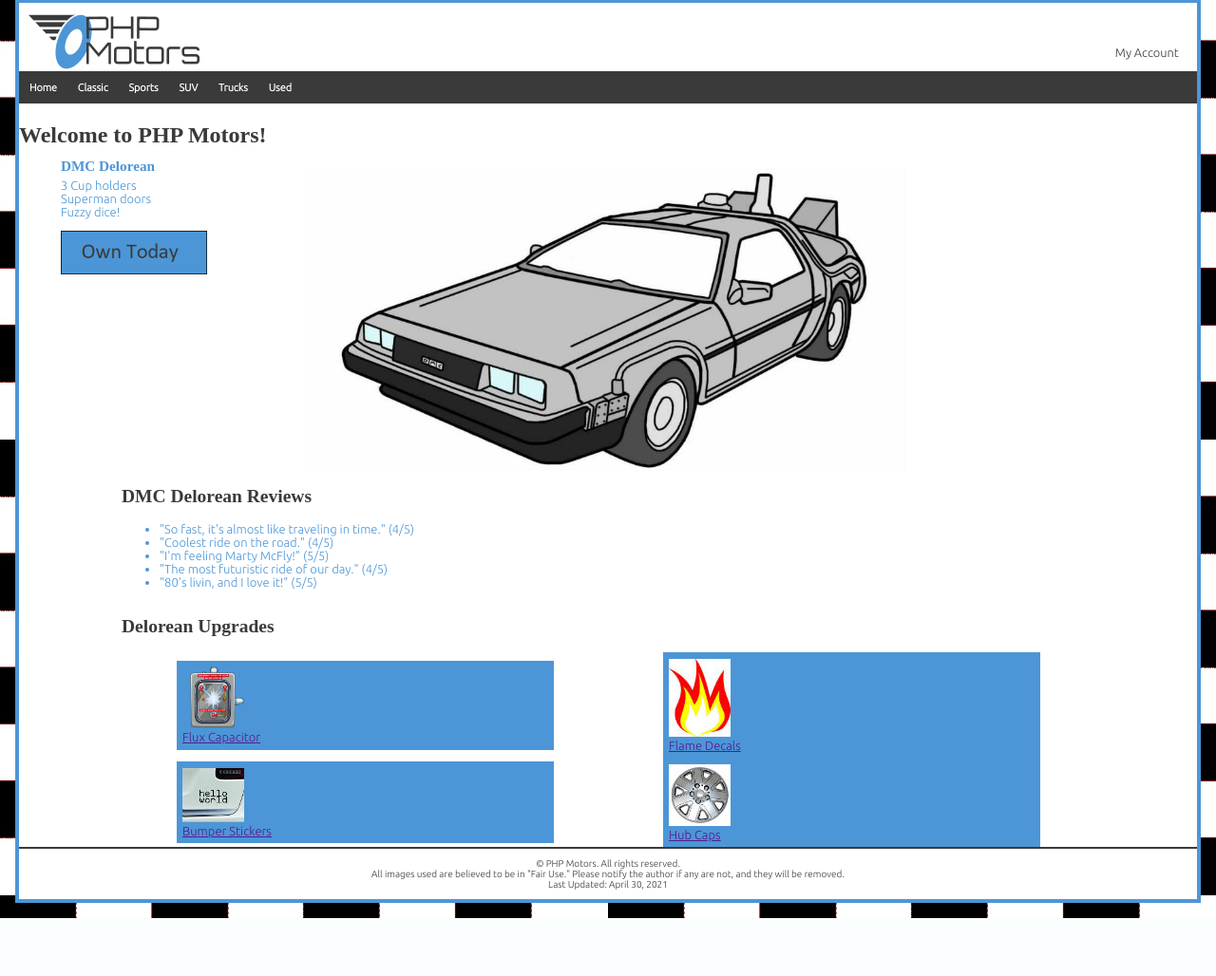
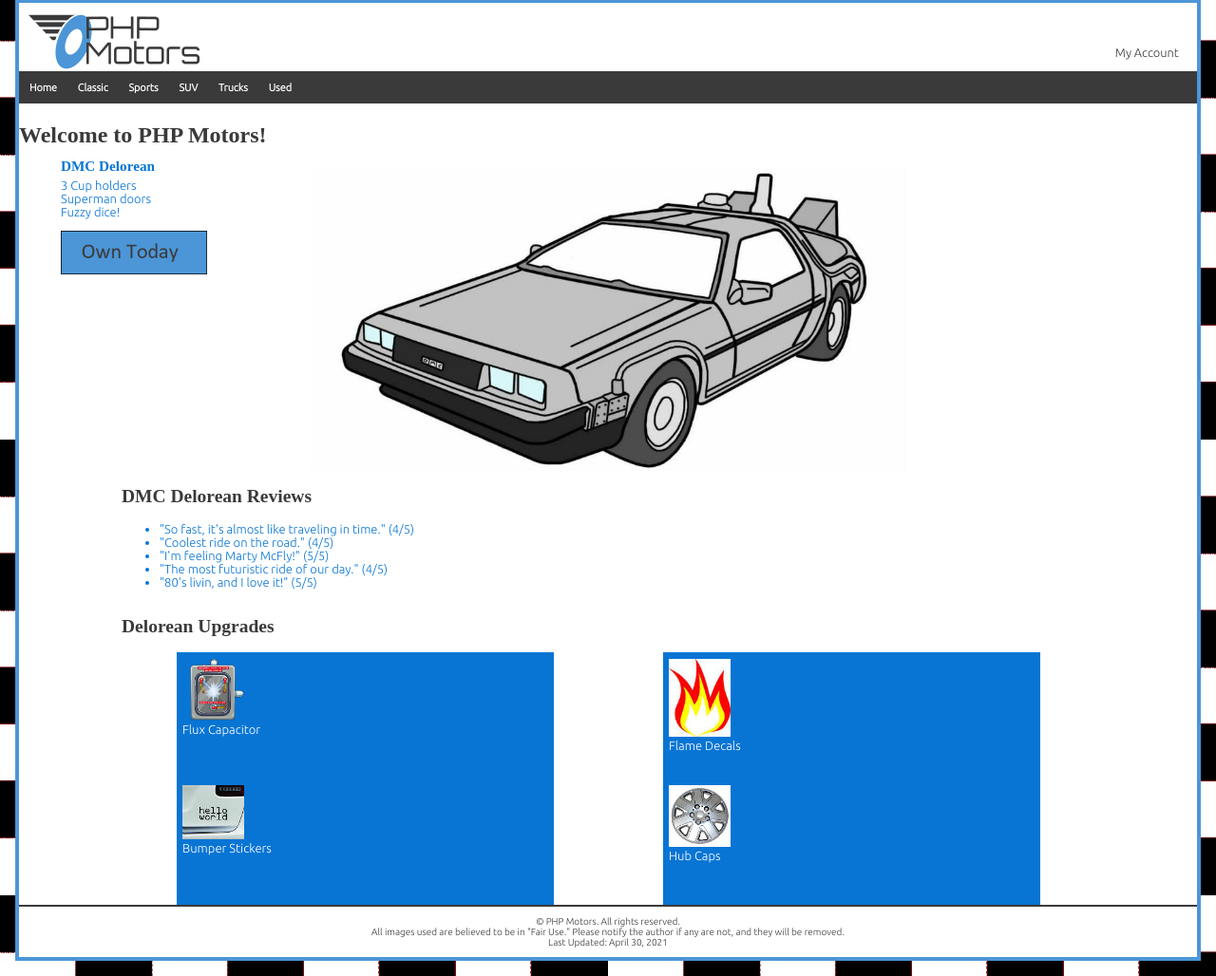
Before and after one commit to mToebler/cse340, a PHP site: page /home.php in a window 1280 px wide. Shown: the part 17-1045 px from the top of the page at 95% size. Before the commit the page ends 984 px from the top, so only its background shows below. Run offline with PHP 8.4, Linux system fonts and the light colour scheme; some web fonts are replaced.

Commit message:
small changes

```diff
--- a/css/phpmotors.css
+++ b/css/phpmotors.css
@@ -6,6 +6,7 @@
    --light_blue: #a6cbeb;
    --dark_gray:#8b8b8b;
    --gray:#bababa;
+   --dark_blue: #0875d4;
 
    --title_font: 'New Tegomin', serif;
    --body_font: 'Ubuntu', sans-serif;
@@ -47,7 +48,7 @@
 }
 
 h3 {
-   color: var(--blue);
+   color: var(--dark_blue);
    font-family: var(--title_font);
    font-weight: bold;
    margin-block: -.6em;
@@ -130,7 +131,7 @@
    width: 80vw;
    margin:auto;
    font-size: small;
-   color: var(--blue);
+   color: var(--dark_blue);
 }
 
 #delorean {
@@ -164,10 +165,15 @@
 
 .upgrades > div > div {
    width: 30vw;
-   height: 20;
+   height: 15vh;
    margin: auto;
    padding: .5em;
-   background-color: var(--blue);
+   background-color: var(--dark_blue);
+}
+
+.upgrades a {
+   text-decoration: none;
+   color: var(--white);
 }
 
 article > div > img {
@@ -181,7 +187,7 @@
     flex-wrap: wrap;
  }
 
- @media screen and (min-width: 620px) {
+ @media screen and (min-width: 480px) {
    article > input {
       border: 1px;
       max-width: 12vw;
```
